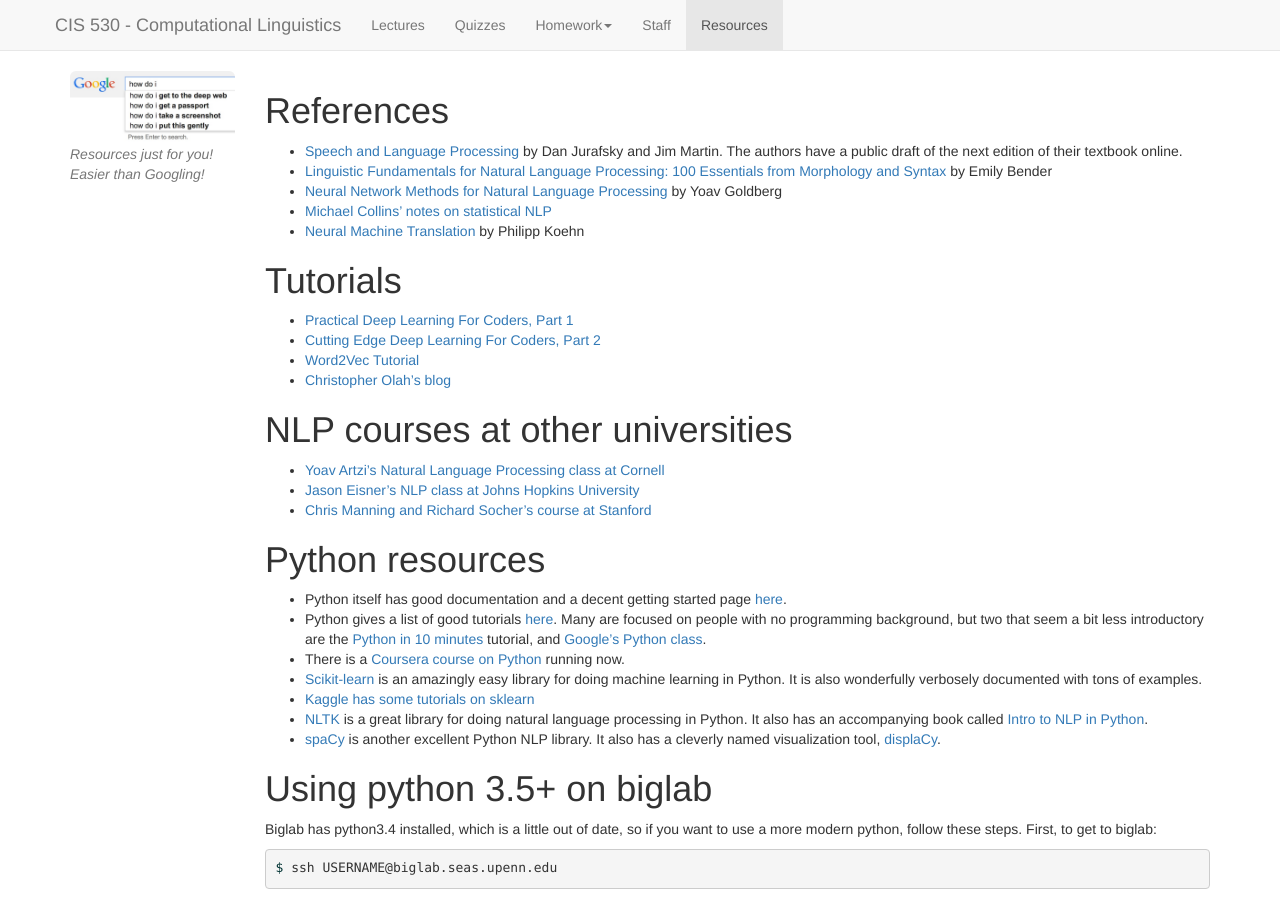
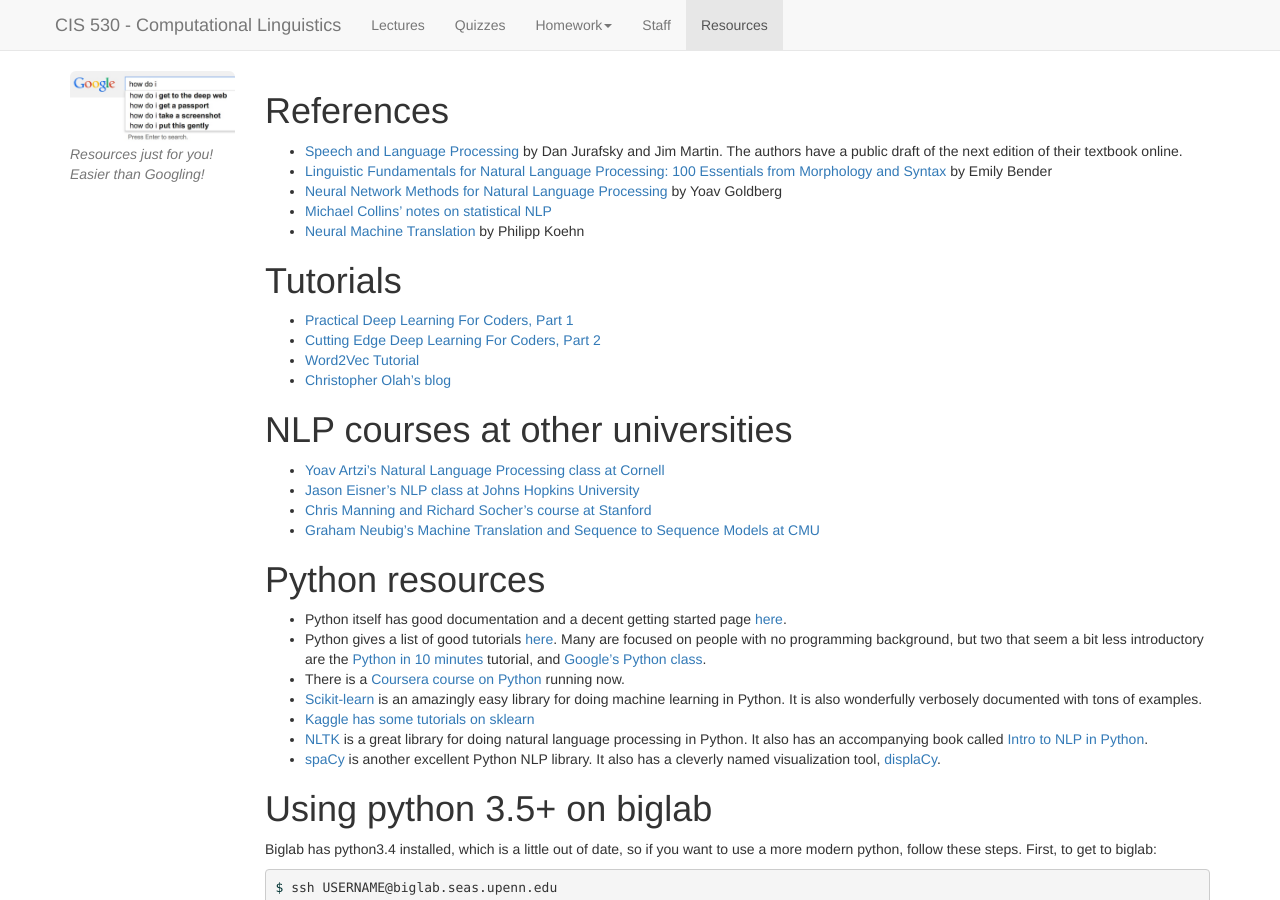
Before and after one commit to computational-linguistics-class/computational-linguistics-class.github.io, a Jekyll site: the page built from resources.md, in a window 1280 px wide and 900 px high. Built offline with Jekyll 4.4.1, drawn with Linux system fonts in a browser that asks for light colours; nearby versions of some CDN libraries; a script that is not in the unit is left out.

Commit message:
Link to Graham Neubig's class

```diff
--- a/resources.md
+++ b/resources.md
@@ -29,7 +29,7 @@ NLP courses at other universities
 * [Yoav Artzi's Natural Language Processing class at Cornell](http://yoavartzi.com/cs5740-sp18-temp/)
 * [Jason Eisner's NLP class at Johns Hopkins University](https://www.cs.jhu.edu/~jason/465/)
 * [Chris Manning and Richard Socher's course at Stanford](https://web.stanford.edu/class/cs224n/)
-
+* [Graham Neubig's Machine Translation and Sequence to Sequence Models at CMU](http://www.phontron.com/class/mtandseq2seq2017/)
 
 
 Python resources
```
